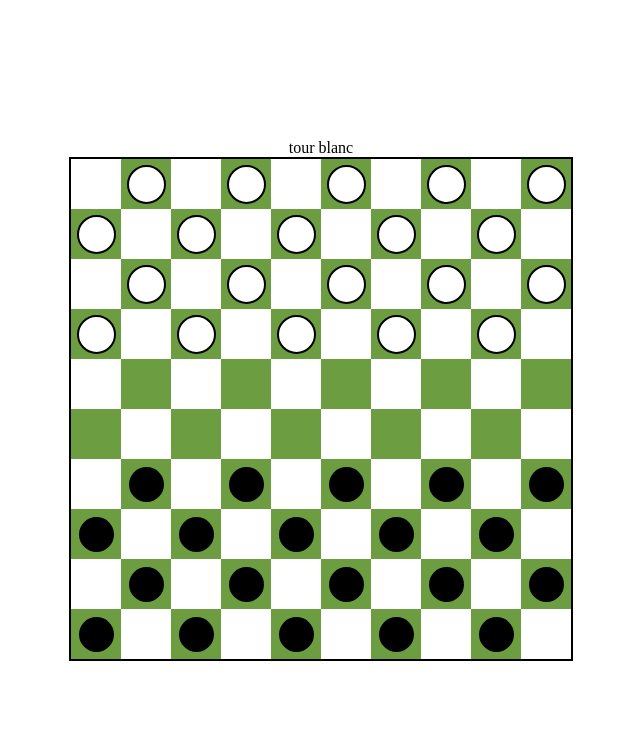
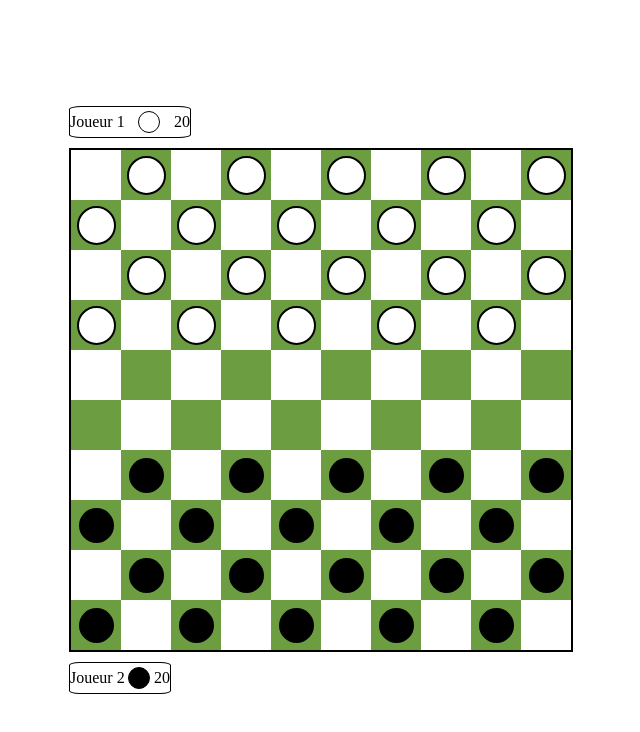
Before and after one commit to GuillaumeDaviid/Checkers-Game, a plain HTML site: page DAME/checkers.html in a window 1280 px wide. Shown: the whole page, without its empty margins (319-959 px from the left). Drawn offline with Linux system fonts and the light colour scheme.

Commit message:
ajout info joueur

```diff
--- a/DAME/checkers.html
+++ b/DAME/checkers.html
@@ -12,7 +12,7 @@
 <div class="content">
 
 <div>
-<div id="lap"></div>
+<div class="playerInfo" id="whiteInfo">Joueur 1 <div id="WhitePlayer"></div><div id="white-pawn"></div></div>
 <div id="win"></div>
 </div>
 
@@ -341,6 +341,8 @@
 
 </div>
 
+<div class="playerInfo" id="blackInfo">Joueur 2 <div id="blackPlayer"></div><div id="black-pawn"></div></div>
+
 
 </div>
 
--- a/DAME/css/checkers.css
+++ b/DAME/css/checkers.css
@@ -53,7 +53,7 @@ body{
   border-bottom: 2px black solid;
 }
 
-.pawn__White{
+.pawn__White {
   position: relative;
   width: 35px;
   height: 35px;
@@ -63,7 +63,7 @@ body{
   cursor: pointer;
 }
 
-.pawn__Black{
+.pawn__Black {
   position: relative;
   width: 35px;
   height: 35px;
@@ -72,7 +72,34 @@ body{
   cursor: pointer;
 }
 
-.dame{
+.dame {
   width: 45px;
   height: 45px;
 }
+
+#blackPlayer, #WhitePlayer {
+  border-radius: 100%;
+  width: 20px;
+  height:20px;
+  border: 1px solid black;
+}
+
+#blackPlayer {
+  background: black;
+}
+
+#WhitePlayer {
+  background: white;
+}
+
+.playerInfo {
+  margin-top: 10px;
+  margin-bottom: 10px;
+  height: 30px;
+  width: 100px;
+  display: flex;
+  justify-content: space-between;
+  align-items: center;
+  border-radius: 10%;
+  border: 1px solid black;
+}
--- a/DAME/src/Checkers.js
+++ b/DAME/src/Checkers.js
@@ -8,6 +8,10 @@ let lap = 2;
 
 let whoLap = document.getElementById('lap');
 let whoWin = document.getElementById('win');
+let blackLap = document.getElementById('blackInfo');
+let whiteLap = document.getElementById('whiteInfo');
+let pawnBlack = document.getElementById('black-pawn');
+let pawnWhite = document.getElementById('white-pawn');
 
 
 caseSelected();
--- a/DAME/src/CheckersFunctions.js
+++ b/DAME/src/CheckersFunctions.js
@@ -1,9 +1,15 @@
 function playerLap(){
   if (lap%2 != 0){
-    whoLap.innerHTML = 'tour noir';
+    blackLap.style.width = "120px";
+    whiteLap.style.width = "100px";
+    pawnBlack.innerHTML = blackPawn;
+    pawnWhite.innerHTML = whitePawn;
   }
   else{
-    whoLap.innerHTML = 'tour blanc';
+    blackLap.style.width = "100px";
+    whiteLap.style.width = "120px";
+    pawnBlack.innerHTML = blackPawn;
+    pawnWhite.innerHTML = whitePawn;
   }
 }
 
```
